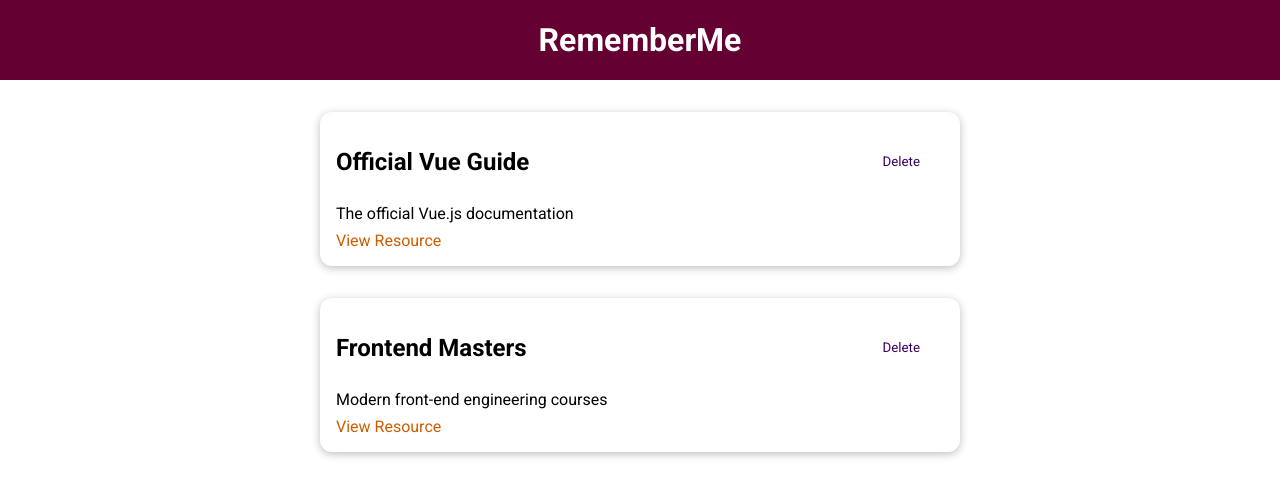
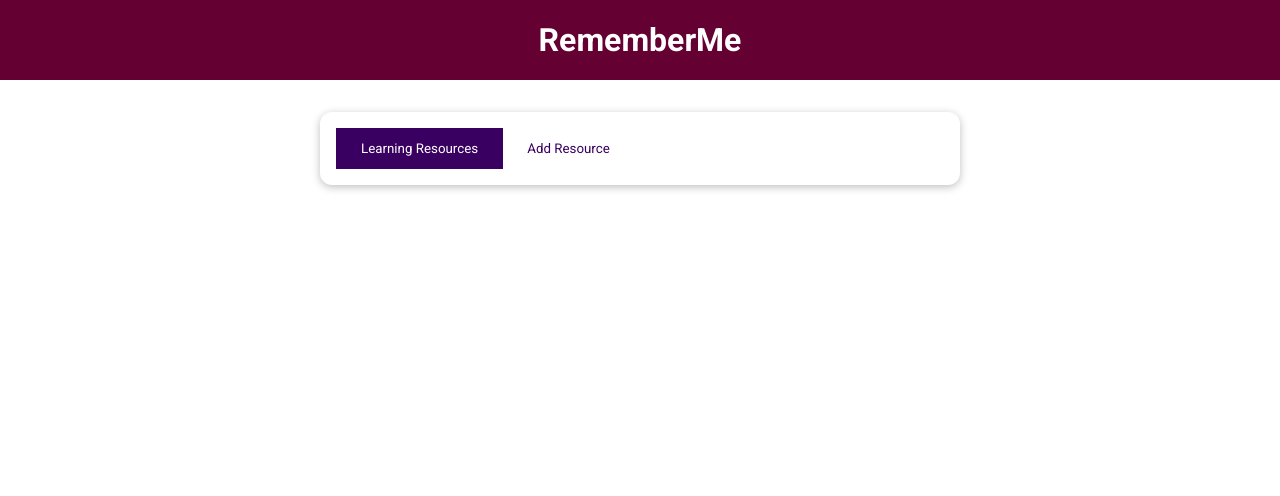
Before and after one commit to sebascasasg/vue-course-projects, a Vue app in the folder learning-resources-app/: page / in a window 1280 px wide. Shown: the top 496 px of the page. Built offline with nearby package versions, Linux system fonts and the light colour scheme.

Commit message:
Created TheResources component

```diff
--- a/learning-resources-app/src/App.vue
+++ b/learning-resources-app/src/App.vue
@@ -1,36 +1,21 @@
 <template>
   <div>
     <app-header title="RememberMe"></app-header>
-    <stored-resources :resources="storedResources"></stored-resources>
+    <the-resources></the-resources>
   </div>
 </template>
 
 <script>
-import StoredResources from '@/components/learning-resources/StoredResources.vue';
 import AppHeader from '@/components/layouts/AppHeader.vue';
+import TheResources from '@/components/learning-resources/TheResources.vue';
 
 export default {
   components: {
-    StoredResources,
-    AppHeader
+    AppHeader,
+    TheResources
   },
   data() {
-    return {
-      storedResources: [
-        {
-          id: 'vue-documentation',
-          title: 'Official Vue Guide',
-          description: 'The official Vue.js documentation',
-          link: 'https://v3.vuejs.org/'
-        },
-        {
-          id: 'frontend-masters',
-          title: 'Frontend Masters',
-          description: 'Modern front-end engineering courses',
-          link: 'https://frontendmasters.com/'
-        }
-      ]
-    };
+    return {};
   }
 };
 </script>
--- /dev/null
+++ b/learning-resources-app/src/components/learning-resources/TheResources.vue
@@ -0,0 +1,67 @@
+<template>
+  <div>
+    <base-card>
+      <base-button
+        @click="setSelectedTab('stored-resources')"
+        :mode="storedResourcesButtonMode"
+        >Learning Resources</base-button
+      >
+      <base-button
+        @click="setSelectedTab('add-resource')"
+        :mode="addResourceButtonMode"
+        >Add Resource</base-button
+      >
+    </base-card>
+    <component :is="selectedTab"></component>
+  </div>
+</template>
+
+<script>
+import AddResource from '@/components/learning-resources/AddResource.vue';
+import StoredResources from '@/components/learning-resources/StoredResources.vue';
+export default {
+  components: {
+    StoredResources,
+    AddResource
+  },
+  data() {
+    return {
+      selectedTab: 'stored-resources',
+      storedResources: [
+        {
+          id: 'vue-documentation',
+          title: 'Official Vue Guide',
+          description: 'The official Vue.js documentation',
+          link: 'https://v3.vuejs.org/'
+        },
+        {
+          id: 'frontend-masters',
+          title: 'Frontend Masters',
+          description: 'Modern front-end engineering courses',
+          link: 'https://frontendmasters.com/'
+        }
+      ]
+    };
+  },
+  provide() {
+    return {
+      resources: this.storedResources
+    };
+  },
+  computed: {
+    storedResourcesButtonMode() {
+      return this.selectedTab === 'stored-resources' ? null : 'flat';
+    },
+    addResourceButtonMode() {
+      return this.selectedTab === 'add-resource' ? null : 'flat';
+    }
+  },
+  methods: {
+    setSelectedTab(tab) {
+      this.selectedTab = tab;
+    }
+  }
+};
+</script>
+
+<style scoped></style>
```
